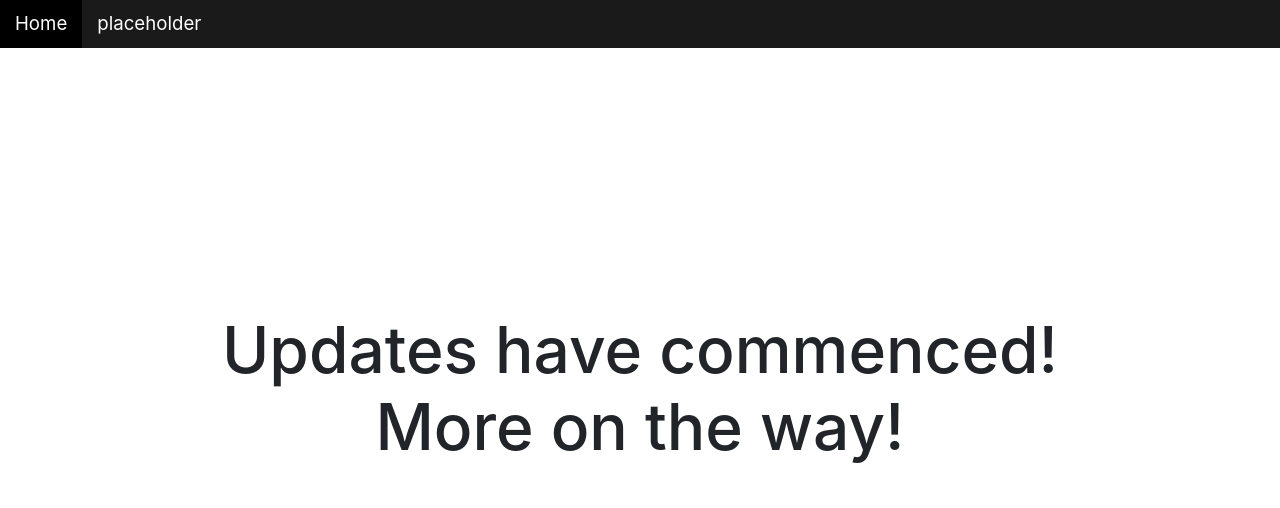
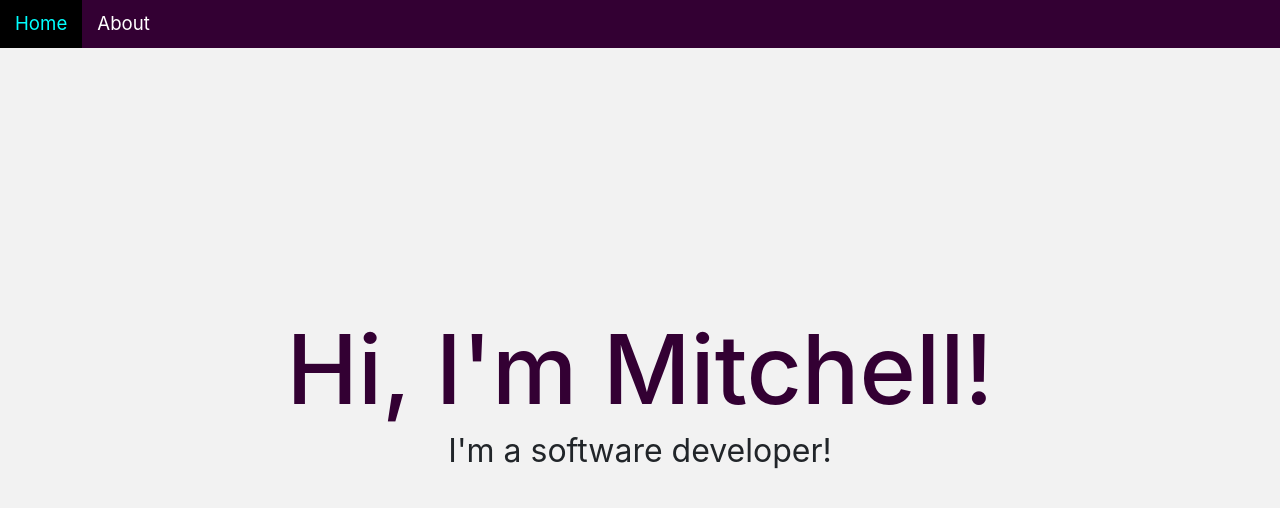
Before and after one commit to MCombs-92/Portfolio, an Angular app: page /home in a window 1280 px wide. Shown: the top 508 px of the page. Built offline with nearby package versions, Linux system fonts and the light colour scheme.

Commit message:
Finished basic home component. Created About component

```diff
--- a/src/app/Home/home/home.component.css
+++ b/src/app/Home/home/home.component.css
@@ -1,7 +1,29 @@
+body {
+    background-color: #f2f2f2;
+}
+
+#content {
+    background-color: #f2f2f2;
+    Width: 100vw;
+    height: 100vh;
+}
+
+
 h2 {
-    font-size: 48pt;
+    font-size: 72pt;
+    color:  #330033;
     width:75%;
     margin: auto;
-    margin-top: 33vh;
     text-align: center;
+    position: relative;
+    top: 33vh;
 }
+
+p {
+    font-size: 24pt;
+    width:75%;
+    margin: auto;
+    text-align: center;
+    position: relative;
+    top: 33vh;
+}
--- a/src/app/Home/home/home.component.html
+++ b/src/app/Home/home/home.component.html
@@ -1,5 +1,6 @@
-<div>
+<div id = "content">
 
-<h2>Updates have commenced! More on the way!</h2>
+<h2>Hi, I'm Mitchell!</h2>
+<p>I'm a software developer!</p>
 
 </div>
--- /dev/null
+++ b/src/app/about/about.component.html
@@ -0,0 +1,3 @@
+<p>
+  about works!
+</p>
--- /dev/null
+++ b/src/app/about/about.component.ts
@@ -0,0 +1,15 @@
+import { Component, OnInit } from '@angular/core';
+
+@Component({
+  selector: 'app-about',
+  templateUrl: './about.component.html',
+  styleUrls: ['./about.component.css']
+})
+export class AboutComponent implements OnInit {
+
+  constructor() { }
+
+  ngOnInit() {
+  }
+
+}
--- a/src/app/app-routing.module.ts
+++ b/src/app/app-routing.module.ts
@@ -7,7 +7,7 @@ import { HomeComponent} from './home/home/home.component'
 
 const routes: Routes = [
   {path: '', redirectTo: '/home', pathMatch: 'full'},
-  {path: 'home', component: AppComponent}
+  {path: 'home', component: HomeComponent}
 ];
 
 @NgModule({
--- a/src/app/app.module.ts
+++ b/src/app/app.module.ts
@@ -11,13 +11,15 @@ import { HomeComponent } from './home/home/home.component';
 
 import { MenuComponent } from './menu/menu/menu.component';
 import { MenuItemComponent } from './menu/menu/menu-item.component';
+import { AboutComponent } from './about/about.component';
 
 @NgModule({
   declarations: [
     AppComponent,
     HomeComponent,
     MenuComponent,
-    MenuItemComponent
+    MenuItemComponent,
+    AboutComponent
   ],
   imports: [
     BrowserModule,
--- a/src/app/menu/menu/menu.component.css
+++ b/src/app/menu/menu/menu.component.css
@@ -1,7 +1,7 @@
 
 nav {
     width: 100%;
-    background-color: #1a1a1a;
+    background-color: #330033;
     margin: 0;
     padding: 0;
 }
--- a/src/app/menu/menu/menu.component.ts
+++ b/src/app/menu/menu/menu.component.ts
@@ -11,8 +11,8 @@ export class MenuComponent implements OnInit {
   constructor() { }
 
   menus: Menu[] = [
-    new Menu("Home", "#"),
-    new Menu("placeholder", "#")
+    new Menu("Home", "/home"),
+    new Menu("About", "#")
 
   ]
 
```
Also changed, not shown: src/app/app.component.html (+7 -0 lines), src/app/about/about.component.css (added), 1 other file (tests, documents, lock files or other folders).
